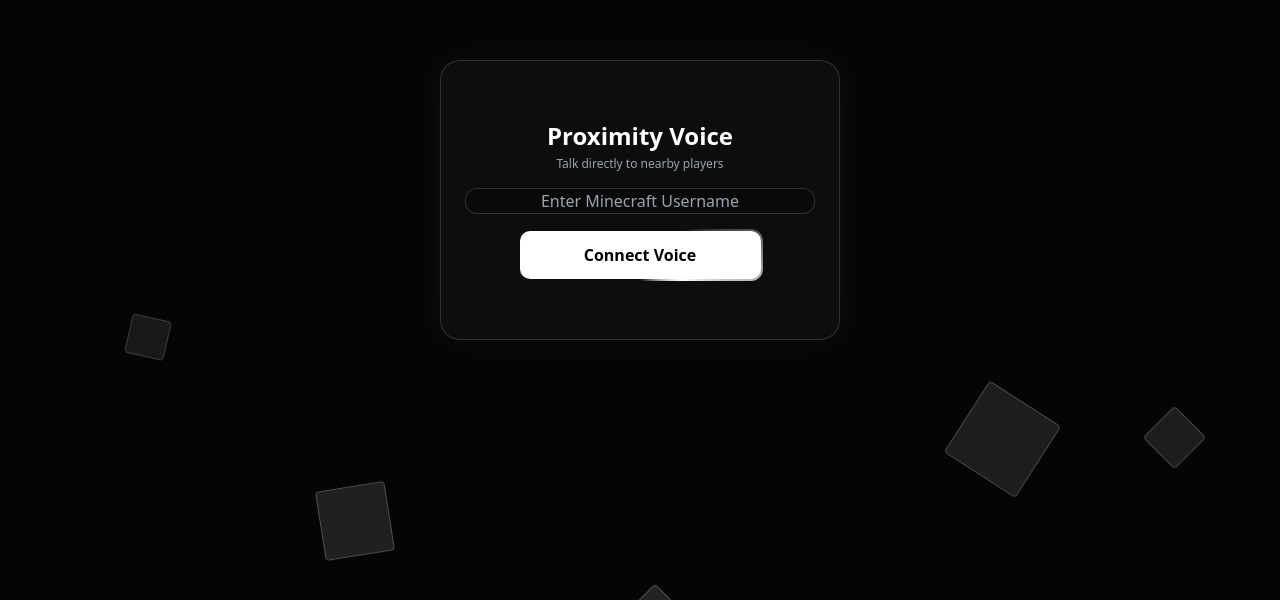
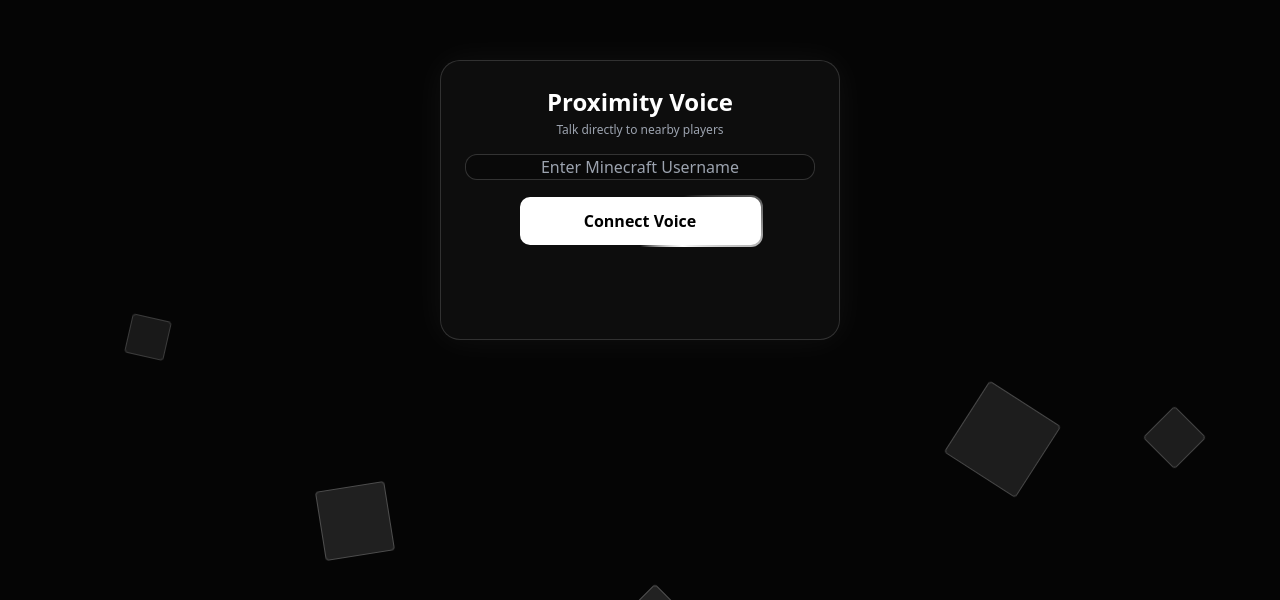
Before and after one commit to mrafekhajavi-ship-it/Hivemc, a website: page public/index.html in a window 1280 px wide. Shown: the part 200-800 px from the top of the page. Drawn offline with nearby package versions, Linux system fonts and the light colour scheme; no server answers.

Commit message:
Update index.html

```diff
--- a/public/index.html
+++ b/public/index.html
@@ -42,10 +42,11 @@
       position: relative; z-index: 10;
       width: min(92%, 400px);
       height: 280px;
-      padding: 20px 24px;
+      /* اینجا مقدار بالای پدینگ را کمتر کردیم تا متن‌ها بیایند بالاتر */
+      padding: 25px 24px 20px 24px;
       display: flex;
       flex-direction: column;
-      justify-content: center;
+      justify-content: flex-start; /* محتوا از بالا چیده می‌شود و می‌آید بالا */
       align-items: center;
       border: 1px solid rgba(255,255,255,0.15);
       border-radius: 20px;
```
